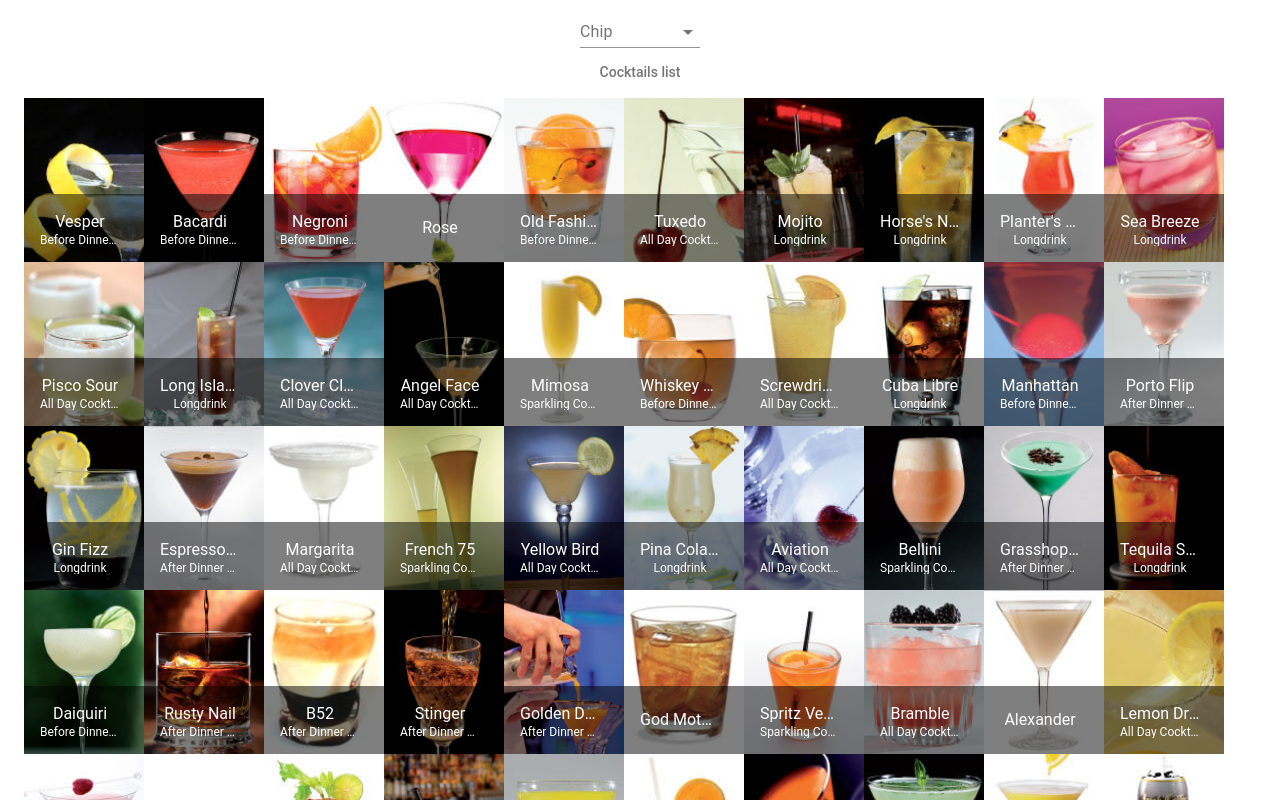
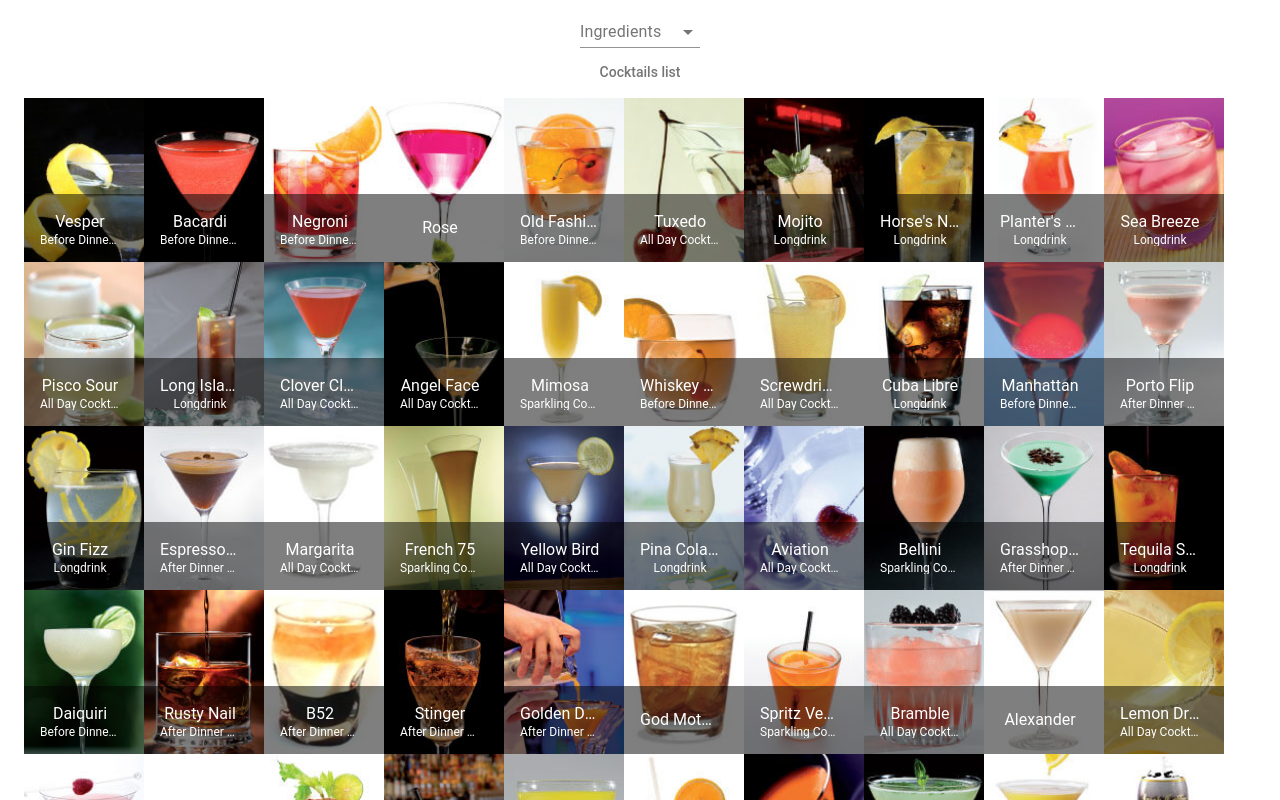
Before and after one commit to Kamilius/cocktails-finder, a React (Create React App) app: page / in a window 1280 px wide. Shown: the top 800 px of the page. Built offline with nearby package versions, Linux system fonts and the light colour scheme; the HTML template or start-up script is replaced by a standard one.

Commit message:
Images lazyloading

```diff
--- a/package.json
+++ b/package.json
@@ -9,8 +9,10 @@
     "@types/node": "12.6.3",
     "@types/react": "16.8.23",
     "@types/react-dom": "16.8.4",
+    "@types/react-lazyload": "^2.5.0",
     "react": "^16.8.6",
     "react-dom": "^16.8.6",
+    "react-lazyload": "^2.6.2",
     "react-router-dom": "^5.0.1",
     "react-scripts": "3.0.1",
     "typescript": "3.5.3"
--- a/src/App.tsx
+++ b/src/App.tsx
@@ -36,8 +36,6 @@
     setFilteredRecipes(filtered);
   };
 
-  console.log(filteredRecipes);
-
   return (
     <div className="App">
       <Container fixed>
--- a/src/molecules/IngredientsChips/IngredientsChips.tsx
+++ b/src/molecules/IngredientsChips/IngredientsChips.tsx
@@ -25,7 +25,7 @@
 
   return (
     <FormControl className={classes.formControl}>
-      <InputLabel htmlFor="select-multiple-chip">Chip</InputLabel>
+      <InputLabel htmlFor="select-multiple-chip">Ingredients</InputLabel>
       <Select
         multiple
         value={selectedIngredients}
--- a/src/organisms/RecipeList/RecipeList.tsx
+++ b/src/organisms/RecipeList/RecipeList.tsx
@@ -10,6 +10,7 @@
   GridListTile,
   ListSubheader,
 } from '@material-ui/core';
+import LazyLoad from 'react-lazyload';
 
 import { RecipeTile } from 'molecules/RecipeTile/RecipeTile';
 import { Recipe } from 'models';
@@ -59,14 +60,15 @@
       />
     ));
 
-  console.log(selectedRecipe);
-
   return (
     <div className={classes.root}>
       {!!selectedRecipe ? (
         <Paper className={classes.details}>
           <div>
+            <LazyLoad height={163}>
               <img className={classes.image} src={selectedRecipe.image || ''} alt={selectedRecipe.name} />
+            </LazyLoad>
+            <div>
               <Typography variant="h5" component="h3">
                 {selectedRecipe.name}
               </Typography>
@@ -77,6 +79,7 @@
                   {unit}
                 </Typography>
               ))}
+            </div>
           </div>
           <Divider className={classes.divider} variant="middle" />
           <Typography component="p">{selectedRecipe.preparation}</Typography>
```
Also changed, not shown: 1 other file (tests, documents, lock files or other folders). Lines whose indentation alone changed are shown as unchanged.
